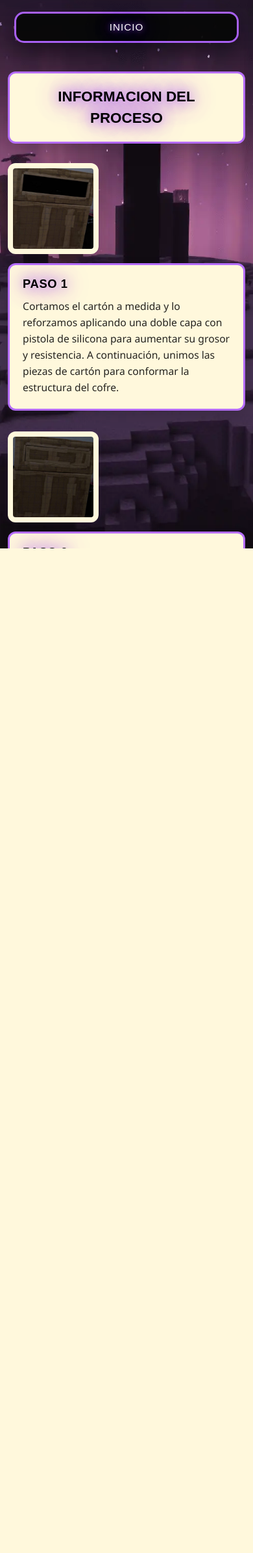
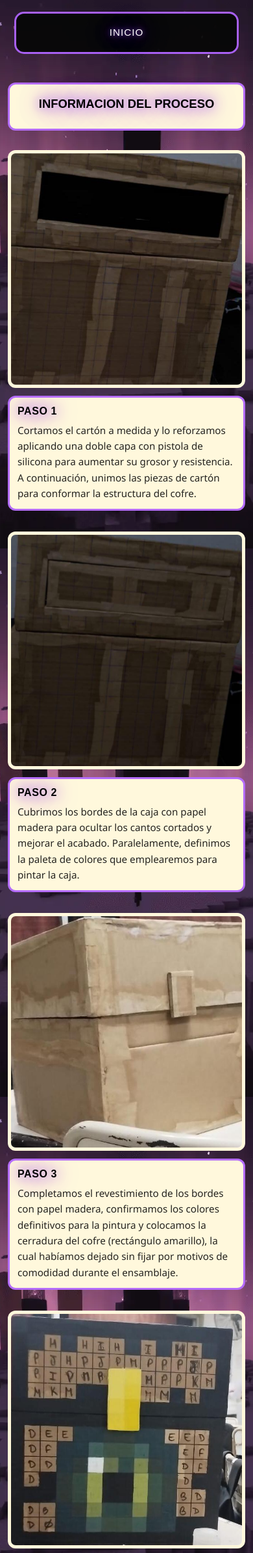
Before and after one commit to pomade915/Cerradura-Digital, a PHP site: page /PROCESO.html in a window 390 px wide. Shown: the top 2390 px of the page at 65% size. Before the commit the page ends 844 px from the top, so only its background shows below. Run offline with PHP 8.4, Linux system fonts and the light colour scheme; some web fonts are replaced.

Commit message:
Revamp responsive layout and mobile enhancements
Replaced entire layout and mobile improvements for responsive design, maintaining two columns until 700px and enhancing accessibility.

```diff
--- a/responsive.css
+++ b/responsive.css
@@ -1,227 +1,243 @@
-/* responsive.css — Forzar apariencia de escritorio en móviles
-   - Mantiene 2 columnas (contenido + sidebar) en la mayoría de móviles
-   - Sidebar fluido: usa clamp() (200px .. 360px) para evitar romper layout
-   - Tipografía y espaciado responsivos para conservar proporciones
-   - Prevención de overflow horizontal y soporte safe-area
-   - Si querés texto más grande, cambia --min-font al valor indicado abajo
+/* responsive.css
+   Reemplazo completo: layout / tamaños / mejoras móviles
+   - Mantiene 2 columnas hasta 700px (Option A)
+   - Mejora para landscape/portrait en móviles
+   - Conserva imágenes fluidas, accesibilidad y evita scroll horizontal
 */
 
-/* ----------------------
-   Variables globales
-   ---------------------- */
-:root{
-  --desktop-width: 1200;                /* anchura de referencia "pc" */
-  --page-gutter: 20px;
-  --gap: 24px;
-  --side-min: 200px;                    /* ancho mínimo de sidebar */
-  --side-ideal: 360px;                  /* ancho objetivo de sidebar en desktop */
-  --side-vw: 30vw;                      /* ancho relativo si es necesario */
-  --min-font: 0.95rem;                  /* subir a 1rem o 1.05rem si querés letra mayor */
-  --max-content-width: 1200px;
-  --bg: #ffffff;
+/* seguridad y reset pequeño para móviles */
+html, body {
+  -webkit-text-size-adjust: 100%;
+  -ms-text-size-adjust: 100%;
+  box-sizing: border-box;
+  margin: 0;
+  padding: 0;
+  max-width: 100%;
+  overflow-x: hidden;
 }
 
-/* ----------------------
-   Reset pequeño y seguridad
-   ---------------------- */
-*,
-*::before,
-*::after { box-sizing: border-box; }
-
-html, body {
-  margin: 0;
-  padding: 0;
-  height: 100%;
-  background: var(--bg);
-  -webkit-text-size-adjust: 100%;
-  -ms-text-size-adjust: 100%;
-  overflow-x: hidden; /* evita scroll horizontal global */
-  font-family: system-ui, -apple-system, "Segoe UI", Roboto, "Helvetica Neue", Arial;
-  -webkit-font-smoothing: antialiased;
-  -moz-osx-font-smoothing: grayscale;
-}
-
-/* safe-area en iOS */
-.page {
-  padding-left: max(env(safe-area-inset-left), 12px);
-  padding-right: max(env(safe-area-inset-right), 12px);
-  padding-top: max(env(safe-area-inset-top), 12px);
-  padding-bottom: max(env(safe-area-inset-bottom), 12px);
-  margin: 0 auto;
-  box-sizing: border-box;
-  max-width: var(--max-content-width);
-  width: 100%;
-}
-
-/* ----------------------
-   Tipografía fluid (proporcional a viewport)
-   ---------------------- */
-/* Si querés más grande por defecto: cambiar --min-font a 1rem o 1.05rem */
-html { font-size: 16px; }
-body, p, .bubble p, .info p {
-  font-size: clamp(var(--min-font), calc(0.9rem + 0.8vw), 1rem);
-  line-height: 1.45;
-}
-
-/* titulos escala parecida a escritorio */
-h1, .page-title { font-size: clamp(1.25rem, 3.6vw, 2rem); margin:0 0 .35em 0; }
-h2 { font-size: clamp(1.05rem, 3vw, 1.6rem); margin:0 0 .35em 0; }
-h3, .info h3 { font-size: clamp(1rem, 2.4vw, 1.3rem); margin:0 0 .3em 0; }
-
-/* focus accesible */
-:focus { outline: none; }
-:focus-visible { outline: 3px solid Highlight; outline-offset: 2px; border-radius: 4px; }
-
-/* ----------------------
-   Imágenes y multimedia
-   ---------------------- */
-img, picture, .photo img, video, iframe {
+/* imágenes: nunca desbordan y mantienen proporción */
+img, .photo img {
   max-width: 100%;
   height: auto;
   display: block;
-  object-fit: cover;
 }
 
-/* helpers ratio */
-.aspect-square { aspect-ratio: 1/1; }
-.aspect-16-9 { aspect-ratio: 16/9; }
-
-/* ----------------------
-   Layout: mantener two-column (desktop-like) en móviles
-   - Sidebar usa clamp(min, vw-based, ideal) para reducir sin romper
-   ---------------------- */
-.content-grid {
-  display: grid;
-  gap: var(--gap);
-  margin: 18px auto;
-  padding: 0 calc(var(--page-gutter));
-  align-items: start;
+/* nav / burbuja de navegación adaptable */
+.nav-bubble {
+  width: calc(100% - 24px) !important;
+  max-width: 100% !important;
+  padding-left: 12px !important;
+  padding-right: 12px !important;
   box-sizing: border-box;
-  width: 100%;
-  max-width: var(--max-content-width);
-  grid-template-columns:
-    1fr
-    clamp(var(--side-min), var(--side-vw), var(--side-ideal));
 }
 
-/* asegúrate que hijos no forcen overflow */
-.content-grid > * { min-width: 0; }
-
-/* ejemplo: burbujas/sidebar */
-.side-column .bubble,
-.bubble {
-  width: 100%;
+/* Page padding más cómodo en móviles */
+.page {
+  padding-left: 12px !important;
+  padding-right: 12px !important;
   box-sizing: border-box;
-  padding: 14px;
-  border-radius: 12px;
-  overflow-wrap: break-word;
-  word-break: break-word;
 }
 
-/* nav adaptativa */
-.nav-bubble { width: 100%; padding: 10px; box-sizing: border-box; }
+/* ===== Layout principal: mantener 2 columnas hasta 700px ===== */
+/* .content-grid: columna principal flexible + sidebar fija (desktop) */
+.content-grid {
+  max-width: 1200px;
+  margin: 18px auto;
+  padding: 0 20px;
+  box-sizing: border-box;
+  display: grid;
+  grid-template-columns: 1fr 360px; /* contenido flexible + sidebar 360px */
+  gap: 24px;
+  align-items: start;
+}
 
-/* ----------------------
-   Ajustes para pantallas intermedias / tablet
-   ---------------------- */
+/* Ajustes para pantallas intermedias (tablets / pantallas estrechas) */
 @media (max-width: 900px) {
   .content-grid {
+    grid-template-columns: 1fr 300px; /* reducimos sidebar */
     gap: 18px;
-    padding: 0 16px;
-    grid-template-columns:
-      1fr
-      clamp(220px, 30vw, 320px);
   }
-  .side-column .bubble { padding: 12px; }
+
+  .side-column .bubble {
+    width: 280px;
+    margin-left: 6px;
+    box-sizing: border-box;
+  }
+
+  /* pequeñas optimizaciones para evitar overflow */
+  .bubble .inner { max-width: 760px; }
+  .hero, .hero .inner { padding: 12px; }
 }
 
-/* ----------------------
-   MOVIL: mantener 2 columnas la mayoría del tiempo
-   - solo hacemos stack si la pantalla es extremadamente angosta (p ej <340px)
-   ---------------------- */
+/* Solo en pantallas pequeñas (móviles) hacemos stack — quiebre a 700px */
 @media (max-width: 700px) {
-  /* mantenemos 2 columnas para que la vista sea igual a escritorio en móviles comunes */
   .content-grid {
-    grid-template-columns:
-      1fr
-      clamp(var(--side-min), calc(28vw), var(--side-ideal));
+    grid-template-columns: 1fr; /* una columna (stack) */
     gap: 14px;
-    padding: 0 10px;
   }
 
-  /* reducir paddings para que quepa sin romper */
+  .main-column,
+  .side-column {
+    width: 100% !important;
+    max-width: 100% !important;
+  }
+
   .side-column .bubble,
   .bubble {
-    padding: 10px;
-    margin: 0;
-    box-shadow: none;
+    width: 100% !important;
+    margin-left: 0 !important;
+    box-sizing: border-box;
   }
 
-  /* botones / links táctiles más grandes */
-  .boton-hero, .nav-bubble a {
-    padding: 10px 12px;
-    font-size: clamp(0.95rem, 3.4vw, 1rem);
+  .steps .step {
+    display: flex !important;
+    flex-direction: column-reverse !important;
+    gap: 12px !important;
+    align-items: stretch !important;
   }
 
-  /* evitar overflow interno */
-  .hero, .main-column, .side-column { overflow-x: hidden; min-width:0; }
-}
+  .info {
+    height: auto !important;
+    min-height: 120px;
+    padding: 12px !important;
+    box-sizing: border-box;
+  }
 
-/* Si la pantalla es muy estrecha (ej: viejos móviles o mini-windows) hacemos stack */
-@media (max-width: 340px) {
-  .content-grid { grid-template-columns: 1fr; gap: 12px; padding: 0 8px; }
-  .side-column .bubble, .bubble { width: 100%; padding: 10px; }
-}
+  .photo .img-wrap {
+    width: 100% !important;
+    height: auto !important;
+    aspect-ratio: 1 / 1;
+    border-width: 6px !important;
+    box-sizing: border-box;
+  }
 
-/* ----------------------
-   Parche landscape / portrait (móviles)
-   - si el móvil está en landscape y el ancho permite, mantenemos separación
-   ---------------------- */
-@media (max-width: 700px) and (orientation: landscape) {
-  .content-grid {
-    grid-template-columns:
-      1fr
-      clamp(200px, 30vw, 320px);
-    gap: 12px;
-    padding: 0 8px;
+  .info h3,
+  .page-title {
+    font-size: clamp(1rem, 4.5vw, 1.4rem) !important;
+    line-height: 1.1 !important;
+    margin-bottom: 8px !important;
+  }
+
+  .info p, .bubble p {
+    font-size: clamp(0.95rem, 3.6vw, 1rem) !important;
+  }
+
+  .nav-bubble a {
+    display: inline-block;
+    white-space: normal !important;
+    padding-left: 8px !important;
+    padding-right: 8px !important;
+  }
+
+  .nav-bubble, .title-bubble, .bubble, .info, .photo .img-wrap {
+    box-shadow: none !important;
+  }
+
+  .bubble ul, .bubble ol {
+    padding-left: 18px;
+    list-style-position: outside;
   }
 }
 
-/* portrait prioriza legibilidad: mismos anchos pero texto más cómodo */
-@media (max-width: 700px) and (orientation: portrait) {
-  body, .bubble p, .info p { font-size: clamp(0.98rem, 3.6vw, 1.02rem); }
+/* Ajustes para pantallas muy pequeñas */
+@media (max-width: 480px) {
+  .info h3 {
+    font-size: 1rem !important;
+  }
+  .page-title {
+    font-size: 1.15rem !important;
+  }
+  .nav-bubble {
+    padding: 8px 10px !important;
+  }
+  .photo .img-wrap {
+    border-width: 5px !important;
+  }
+
+  .hero, .main-column, .side-column, .bubble {
+    max-width: 100%;
+    overflow-x: hidden;
+  }
 }
 
-/* ----------------------
-   Utilidades anti-overflow y accesibilidad
-   ---------------------- */
+/* Evita que imágenes dentro de burbujas excedan */
+.bubble img {
+  max-width: 100%;
+  height: auto;
+  display: block;
+}
+
+/* Evita títulos que rompan layout */
+h1, h2, h3 {
+  word-break: break-word;
+  overflow-wrap: break-word;
+}
+
+/* ===========================
+   PARCHE: mejoras para móviles (landscape / portrait)
+   - mantiene 2 columnas en landscape con sidebar más pequeña
+   - portrait prioriza legibilidad y botones táctiles
+   =========================== */
+
+/* Base tipográfica responsiva (evita textos demasiado pequeños) */
+html {
+  font-size: 16px;
+}
+body, .bubble p, .info p {
+  font-size: clamp(0.95rem, 3.5vw, 1rem);
+  line-height: 1.5;
+}
+h1, .page-title {
+  font-size: clamp(1.25rem, 5.2vw, 2.2rem);
+}
+h2, h3, .info h3 {
+  font-size: clamp(1rem, 4.0vw, 1.6rem);
+}
+
+/* Mantener dos columnas en landscape en móviles estrechos */
+@media (max-width: 700px) and (orientation: landscape) {
+  .content-grid {
+    grid-template-columns: 1fr 260px !important;
+    gap: 16px !important;
+  }
+  .side-column .bubble {
+    width: 240px !important;
+    margin-left: 6px !important;
+    padding: 12px !important;
+  }
+  body, .bubble p, .info p {
+    font-size: clamp(1rem, 2.6vw, 1.05rem);
+  }
+}
+
+/* Portrait (vertical): prioridad legibilidad y stack */
+@media (max-width: 700px) and (orientation: portrait) {
+  .content-grid {
+    grid-template-columns: 1fr !important;
+    gap: 14px !important;
+  }
+  .side-column .bubble, .bubble {
+    width: 100% !important;
+    margin-left: 0 !important;
+    padding: 12px !important;
+  }
+  .boton-hero, .nav-bubble a {
+    padding: 10px 14px !important;
+    font-size: clamp(0.95rem, 3.8vw, 1rem) !important;
+  }
+}
+
+/* Prevención final de scroll horizontal */
 html, body, .content-grid, .hero, .main-column, .side-column {
   max-width: 100%;
   overflow-x: hidden;
 }
 
-/* listas dentro de burbujas */
-.bubble ul, .bubble ol { padding-left: 18px; margin: 0 0 0.6em 0; }
-
-/* evita que títulos estiren el layout */
-h1, h2, h3 { word-break: break-word; overflow-wrap: break-word; }
-
-/* prefer-reduced-motion */
-@media (prefers-reduced-motion: reduce) {
-  * { animation-duration: 0.001ms !important; animation-iteration-count: 1 !important; transition-duration: 0.001ms !important; scroll-behavior: auto !important; }
+/* Si en algún teléfono queda muy apretado: bajar sidebar a 220px */
+@media (max-width: 640px) and (orientation: landscape) {
+  .content-grid {
+    grid-template-columns: 1fr 220px !important;
+  }
+  .side-column .bubble { width: 200px !important; }
 }
-
-/* pequeño helper: si querés forzar "zoom out" visual en móviles (NO recomendado por accesibilidad)
-   descomentar la sección siguiente y ajustar el factor (ej: 0.9).
-   Mejor opción: aumentar --min-font si querés legibilidad.
-*/
-/*
-@media (max-width: 700px) {
-  .page {
-    transform-origin: top center;
-    transform: scale(0.92);
-  }
-}
-*/
-
-/* End of file */
```
